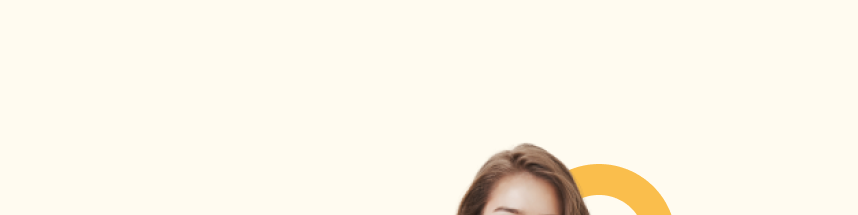
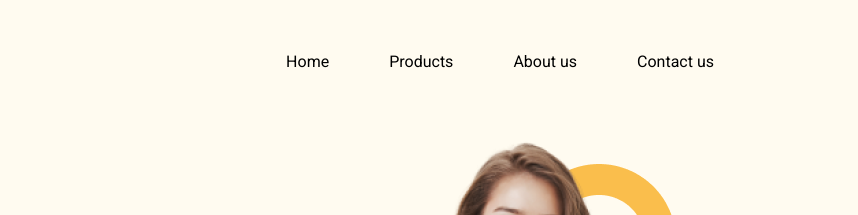
Before and after one commit to ROONEY07/Penguin-Fashion, a plain HTML site: page index.html in a window 1280 px wide. Shown: the top 215 px of the page, 422-1280 px from the left. Drawn offline with nearby package versions, Linux system fonts and the light colour scheme.

Commit message:
added navbar

```diff
--- a/index.html
+++ b/index.html
@@ -30,7 +30,7 @@
                     <img src="icons/logo.png" alt="" class="w-71 h-10">
                 </div>
 
-                <ul class="flex items-center gap-15 mr-36 mt-11 hidden">
+                <ul class="flex items-center gap-15 mr-36 mt-11">
                     <li-nav-items>Home</li-nav-items>
                     <li-nav-items>Products</li-nav-items>
                     <li-nav-items>About us</li-nav-items>
```
